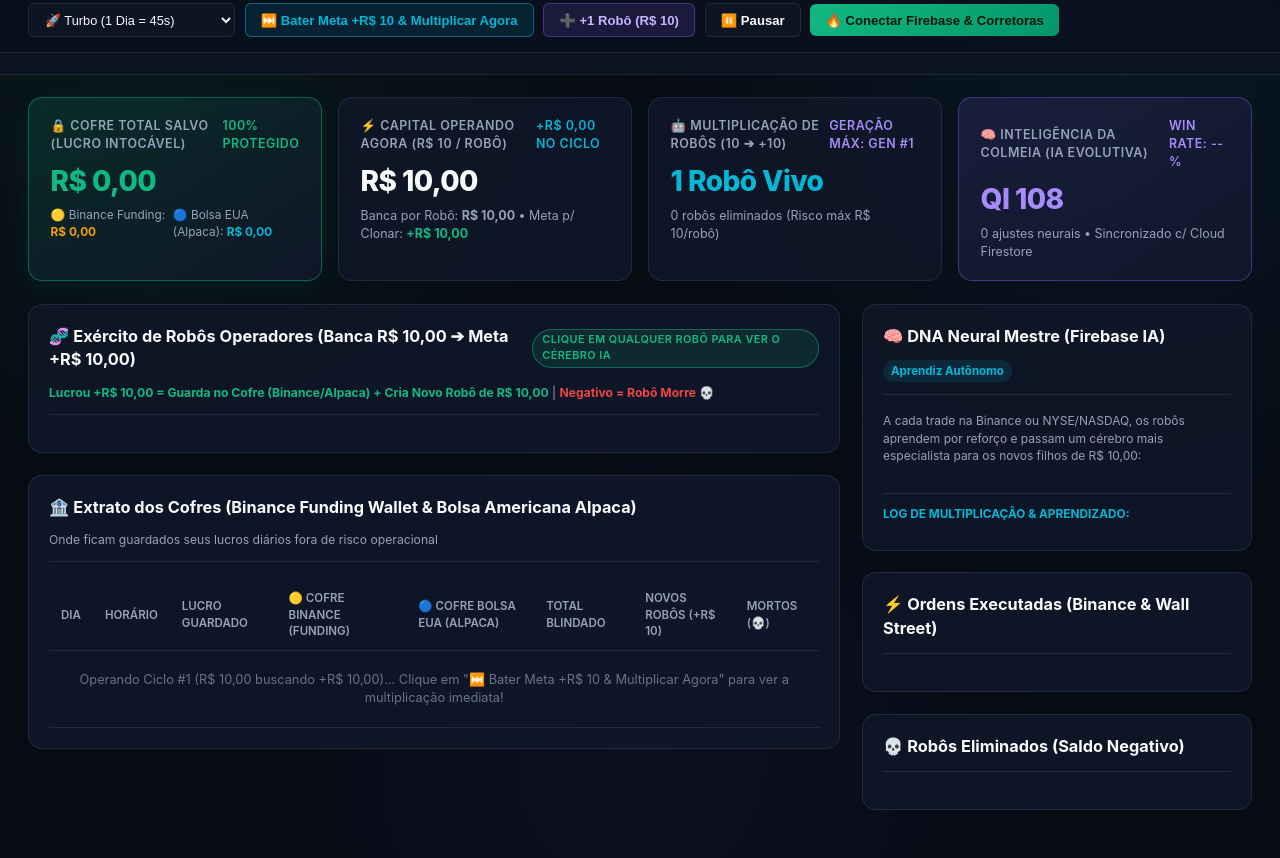
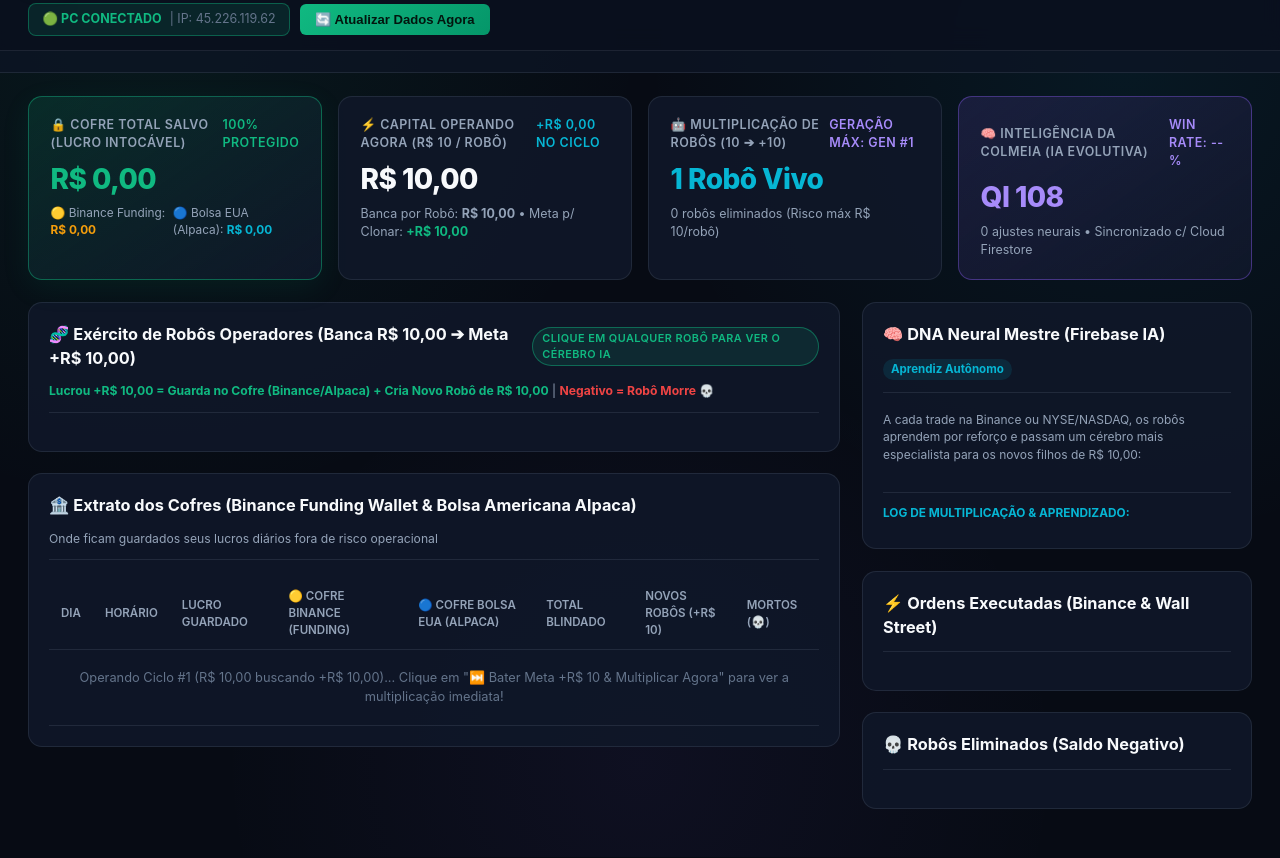
Before and after one commit to joaopablosouza742-byte/-NEXUS-DARWIN-AI, a website: page index.html in a window 1280 px wide. Shown: the part 74-932 px from the top of the page. Drawn offline with Linux system fonts and the light colour scheme; no server answers.

Commit message:
fix: remover controles de simulacao do topo e focar em dados reais

```diff
--- a/index.html
+++ b/index.html
@@ -42,27 +42,13 @@
 
     <!-- Ações Rápidas -->
     <div class="controls-group">
-      <select id="speedSelector" class="select-speed" aria-label="Velocidade do Ciclo Diário">
-        <option value="15">⚡ Ultra-Turbo (1 Dia = 15s)</option>
-        <option value="45" selected>🚀 Turbo (1 Dia = 45s)</option>
-        <option value="180">⏱️ Rápido (1 Dia = 3 min)</option>
-        <option value="86400">🕒 Tempo Real (24 Horas)</option>
-      </select>
+      <div style="display: flex; align-items: center; gap: 0.5rem; background: rgba(16, 185, 129, 0.12); padding: 0.4rem 0.85rem; border-radius: 8px; border: 1px solid rgba(16, 185, 129, 0.4); font-size: 0.78rem;">
+        <span style="color: #10b981; font-weight: 700;">🟢 PC CONECTADO</span>
+        <span style="color: var(--text-muted);">| IP: 45.226.119.62</span>
+      </div>
 
-      <button class="btn btn-cyan" id="btnForceEndOfDay" title="Simular o fechamento do dia: cada robô positivo guarda +R$ 10 no Cofre e cria +1 robô de R$ 10">
-        ⏭️ Bater Meta +R$ 10 & Multiplicar Agora
-      </button>
-
-      <button class="btn btn-purple" id="btnInjectBot" title="Injetar +1 robô com R$ 10,00">
-        ➕ +1 Robô (R$ 10)
-      </button>
-
-      <button class="btn" id="btnToggleEngine">
-        ⏸️ Pausar
-      </button>
-
-      <button class="btn btn-primary" id="btnOpenConfig">
-        🔥 Conectar Firebase & Corretoras
+      <button class="btn btn-primary" id="btnRefreshRealState" onclick="location.reload()" title="Atualizar dados em tempo real">
+        🔄 Atualizar Dados Agora
       </button>
     </div>
   </header>
```
